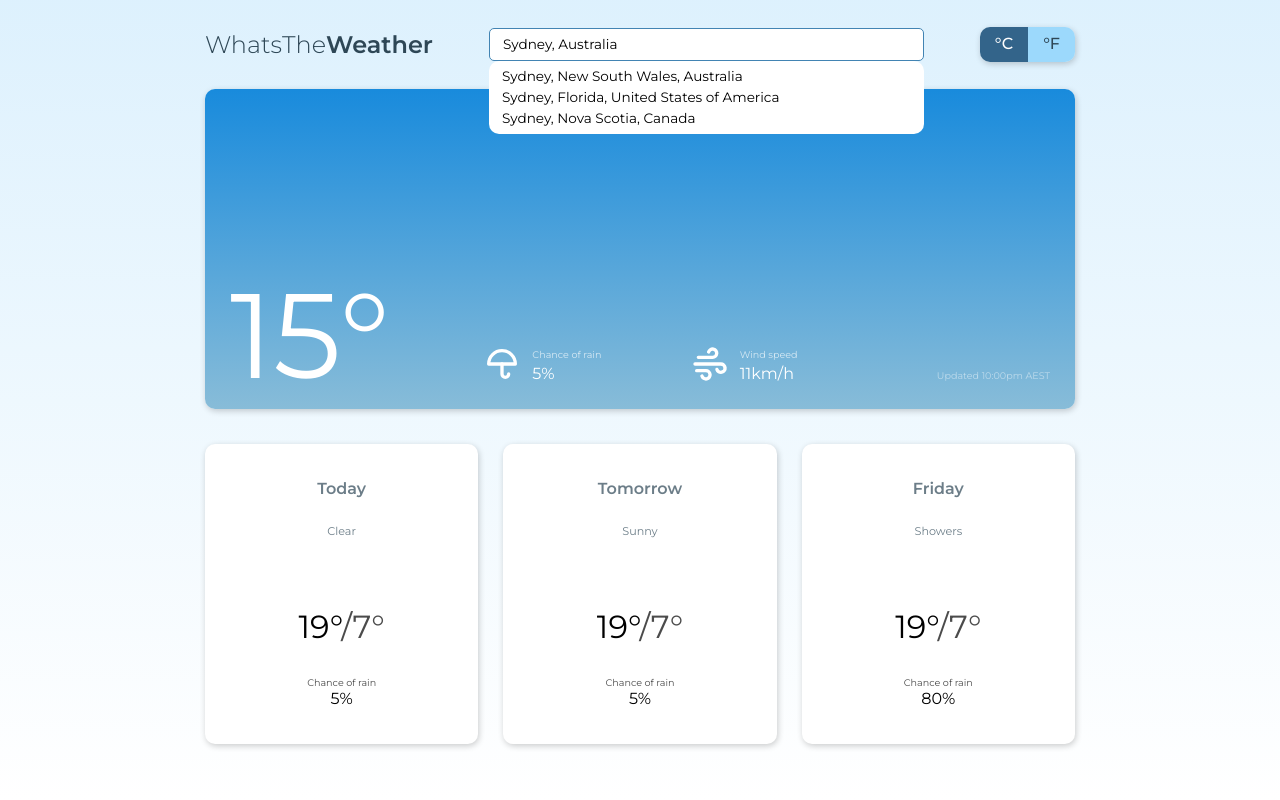
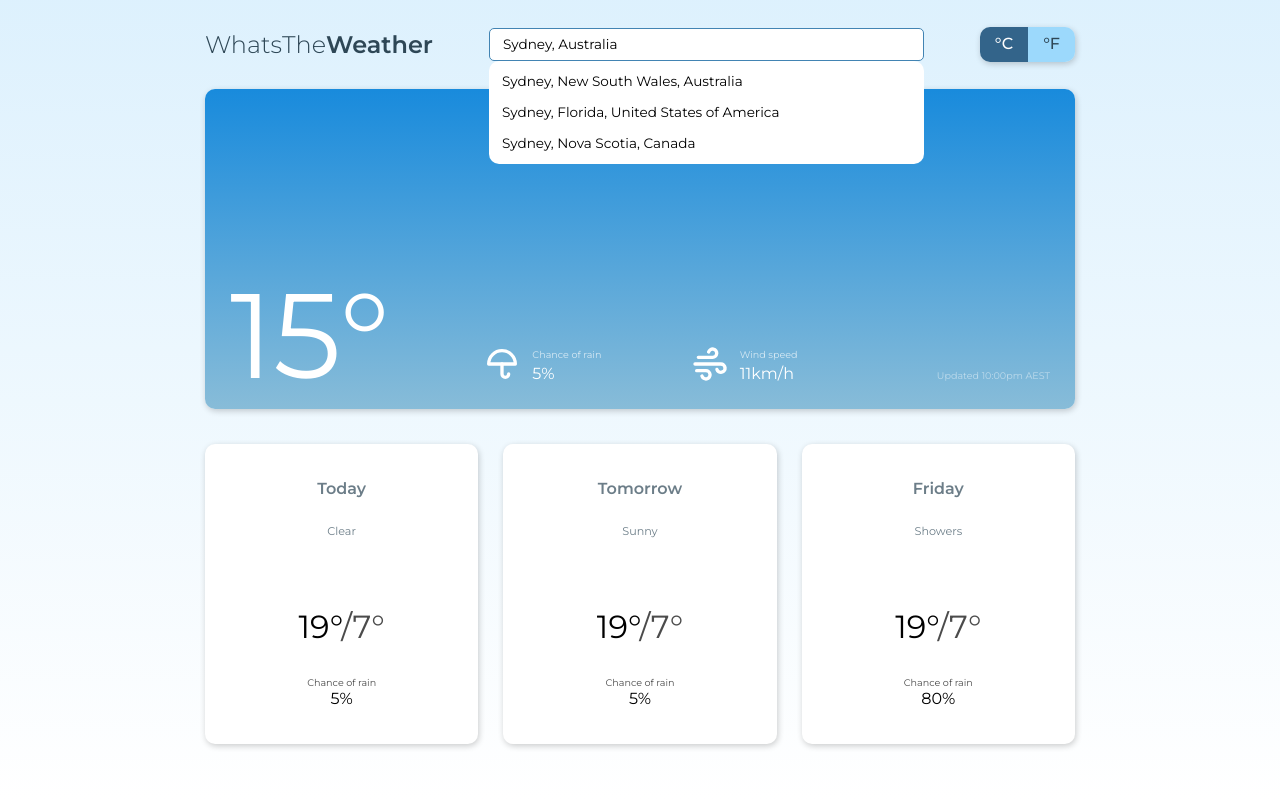
Before and after one commit to henrylin03/whats-the-weather, a website built with webpack: page src/index.html in a window 1280 px wide. Built offline with nearby package versions, Linux system fonts and the light colour scheme; no server answers.

Commit message:
add padding to the list items
these will eventually be clickable for the user to select that location if there are multiple

```diff
--- a/src/components/header/index.css
+++ b/src/components/header/index.css
@@ -43,6 +43,10 @@ search {
   gap: 5px;
 }
 
+.results-container li {
+  padding: 5px 0;
+}
+
 .unit-btns {
   border-radius: 10px;
   box-shadow: var(--darker-shadow);
```
